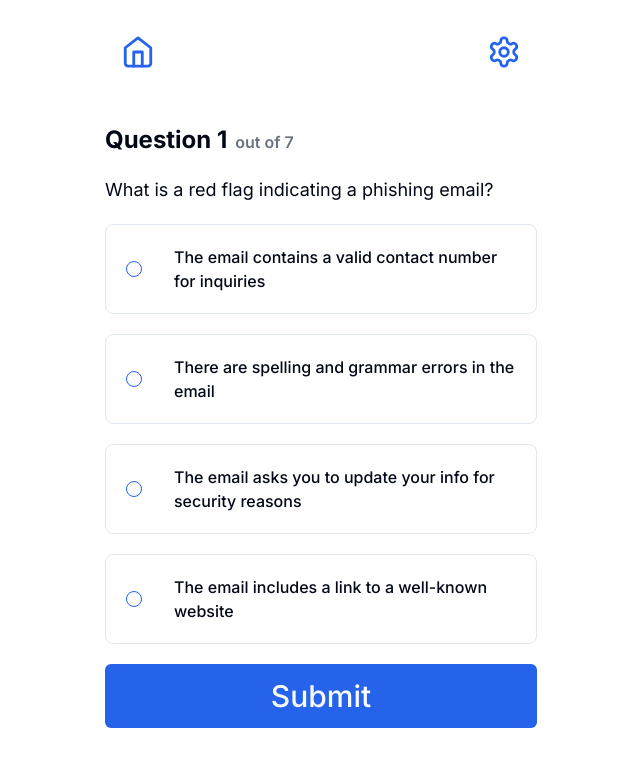
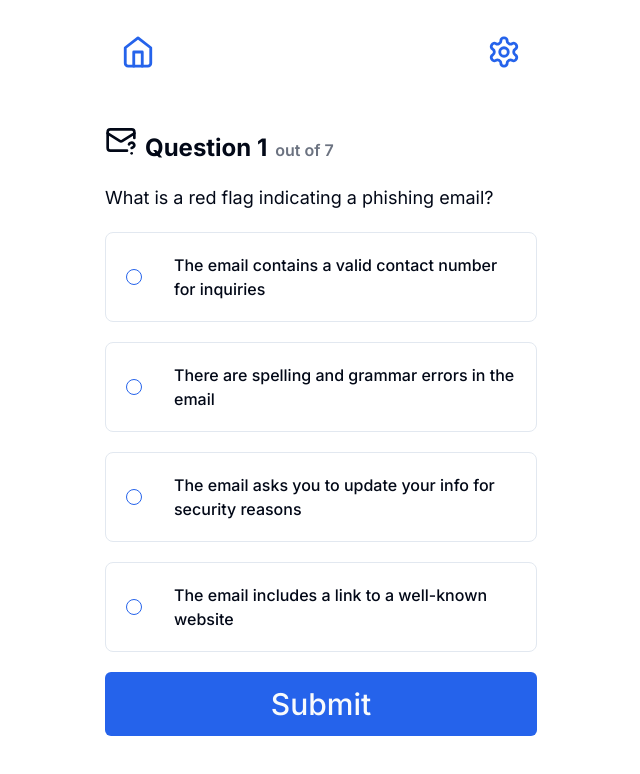
Before and after one commit to Email-Phising-Guard/Email-Guard, a Next.js app: page /dashboard/quiz/question/1 in a window 1280 px wide. Shown: the top 774 px of the page, without its empty margins (319-959 px from the left). Built offline with nearby package versions, Linux system fonts and the light colour scheme.

Commit message:
Add icon to mail page

```diff
--- a/src/app/dashboard/quiz/question/[id]/page.tsx
+++ b/src/app/dashboard/quiz/question/[id]/page.tsx
@@ -15,6 +15,7 @@ import { questions } from "@/db/questions";
 import MaxWidthWrapper from "@/components/max-width-wrapper";
 import MutipleChoiceSection from "./mutiple-choice-section";
 import Navbar from "@/components/navbar";
+import { LucideMailQuestion } from "lucide-react";
 
 type SingleQuizQuestionPageProps = {
   params: {
@@ -36,6 +37,7 @@ export default function SingleQuizQuestionPage({
       <Navbar type="home" />
       <MaxWidthWrapper>
         <div className="my-5 flex items-baseline gap-2">
+          <LucideMailQuestion size={32} />
           <h1 className="text-2xl font-bold">Question {question.id}</h1>
           <span className="font-semibold text-gray-500">
             out of {totalQuestions}
```
